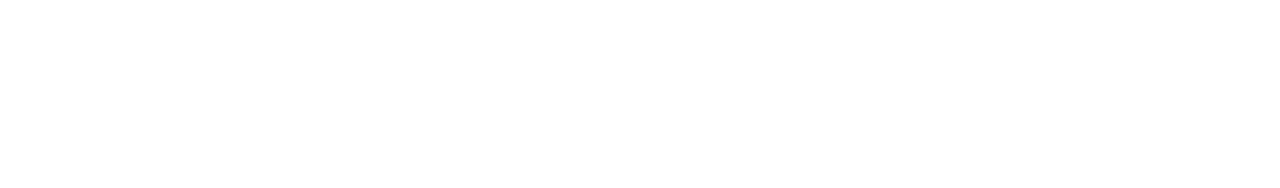
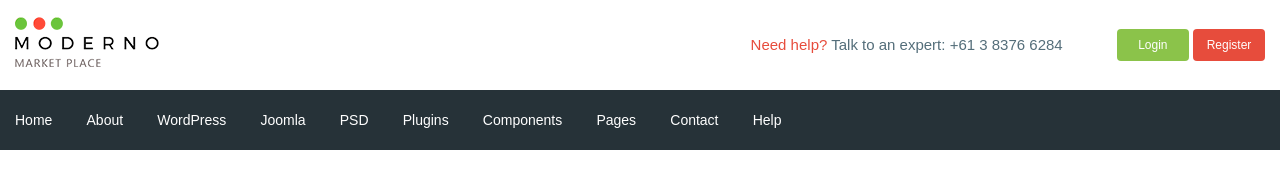
Before and after one commit to garmanika/moderno, a website: page app/index.html in a window 1280 px wide. Drawn offline with nearby package versions, Linux system fonts and the light colour scheme; files that its build step writes are made by us from their sources.

Commit message:
added header

```diff
--- a/app/index.html
+++ b/app/index.html
@@ -1,15 +1,100 @@
 <!DOCTYPE html>
 <html lang="en">
+
 <head>
   <meta charset="UTF-8">
   <meta name="viewport" content="width=device-width, initial-scale=1.0">
   <meta http-equiv="X-UA-Compatible" content="ie=edge">
   <title>Document</title>
+  <link href="https://fonts.googleapis.com/css?family=Roboto:500,700&display=swap" rel="stylesheet">
   <link rel="stylesheet" href="css/libs.min.css">
   <link rel="stylesheet" href="css/style.min.css">
 </head>
+
 <body>
+  <header class="header">
+    <div class="header__top">
+      <div class="container">
+        <div class="header__top-inner">
+          <div class="header__logo">
+            <a href="#">
+              <img src="images/logo.png" alt="">
+            </a>
+          </div>
+          <div class="header__text">
+            <a href="#">
+              <span>Need help?</span>
+            </a> Talk to an expert: <a class="header__phone" href="tel:+61383766284">+61 3 8376 6284</a>
+          </div>
+          <div class="header__box">
+            <a class="basket" href="#"></a>
+            <a class="header__btn header__btn-login" href="#">Login</a>
+            <a class="header__btn header__btn-register" href="#">Register</a>
+          </div>
+        </div>
+      </div>
+    </div>
+    <div class="header__menu">
+      <div class="container">
+        <nav class="menu">
+          <ul class="menu__list">
+            <li>
+              <a href="#">
+                Home
 
+              </a>
+            </li>
+            <li>
+              <a href="#">
+                About
+              </a>
+            </li>
+            <li>
+              <a href="#">
+                WordPress
+              </a>
+            </li>
+            <li>
+              <a href="#">
+                Joomla
+              </a>
+            </li>
+            <li>
+              <a href="#">
+                PSD
+              </a>
+            </li>
+            <li>
+              <a href="#">
+                Plugins
+              </a>
+            </li>
+            <li>
+              <a href="#">
+                Components
+              </a>
+            </li>
+            <li>
+              <a href="#">
+                Pages
+              </a>
+            </li>
+            <li>
+              <a href="#">
+                Contact
+              </a>
+            </li>
+            <li>
+              <a href="#">
+                Help
+              </a>
+            </li>
+          </ul>
+        </nav>
+      </div>
+    </div>
+
+  </header>
 
 
 
@@ -18,4 +103,5 @@
   <script src="js/libs.min.js"></script>
   <script src="js/main.min.js"></script>
 </body>
+
 </html>
--- /dev/null
+++ b/app/scss/_fonts.scss
@@ -0,0 +1,7 @@
+@font-face{
+    font-family: 'Roboto-Regular', sans-serif;
+    src: url("./fonts/Roboto-Regular.woff2") format("woff2"),
+    url("./fonts/Roboto-Regular.woff") format("woff");
+    font-weight: 400;
+    font-display: swap;
+}
--- /dev/null
+++ b/app/scss/_global.scss
@@ -0,0 +1,31 @@
+html {
+    box-sizing: border-box;
+  }
+  *,
+  *::after,
+  *::before {
+    box-sizing: inherit;
+  }
+a{
+    display: inline-block;
+    text-decoration: none;
+    color: $text;
+}
+ul,
+li{
+    margin: 0;
+    padding: 0;
+    list-style: none;
+}
+body{
+  font-family: 'Roboto-Regular', sans-serif;
+  font-size: 15px;
+  line-height: 24px;
+  color: $text;
+  font-weight: 400;
+}
+.container{
+  min-width: 1200px;
+  margin: 0 auto;
+  padding: 0 15px;
+}
--- /dev/null
+++ b/app/scss/_vars.scss
@@ -0,0 +1,4 @@
+$text: #546e7a;
+$red: #e74c3c;
+$green: #8bc34a;
+$bg: #263238;
--- a/app/scss/style.scss
+++ b/app/scss/style.scss
@@ -1,8 +1,51 @@
-html {
-  box-sizing: border-box;
+@import 'vars';
+@import 'global';
+@import 'fonts';
+
+.header__top-inner{
+  display: flex;
+  justify-content: space-between;
+  height: 90px;
+  align-items: center;
 }
-*,
-*::after,
-*::before {
-  box-sizing: inherit;
+.header__text{
+  margin-left: auto;
+  margin-right: 50px;
+  span{
+    color: $red;
+  }
 }
+.header__btn{
+  padding: 4px;
+  width: 72px;
+  border-radius: 4px;
+  text-align: center;
+  color: #ffffff;
+  font-size: 12px;
+}
+.header__btn-login{
+  background-color: $green;
+}
+.header__btn-register{
+  background-color: $red;
+}
+.header__menu{
+  background-color: $bg;
+}
+.menu{
+  display: flex;
+  align-items: center;
+  height: 60px;
+}
+.menu__list{
+  li{
+    display: inline-block;
+    & + li{
+      margin-left: 30px;
+    }
+  }
+  a{
+    color: #ffffff;
+    font-size: 14px;
+  }
+}
--- a/gulpfile.js
+++ b/gulpfile.js
@@ -8,7 +8,7 @@ let gulp = require('gulp'),
   cssmin = require('gulp-cssmin');
 
 gulp.task('sass', function () {
-  return gulp.src('app/scss/style.scss')
+  return gulp.src('app/scss/**/*.scss')
     .pipe(sass({ outputStyle: 'compressed' }))
     .pipe(rename({ suffix: '.min' }))
     .pipe(autoprefixer({
@@ -58,7 +58,7 @@ gulp.task('browser-sync', function () {
 });
 
 gulp.task('watch', function () {
-  gulp.watch('app/scss/style.scss', gulp.parallel('sass'))
+  gulp.watch('app/scss/**/*.scss', gulp.parallel('sass'))
   gulp.watch('app/*.html', gulp.parallel('html'))
   gulp.watch('app/js/*.js', gulp.parallel('js'))
 });
```
Also changed, not shown: app/fonts/Roboto-Regular.woff (added), app/fonts/Roboto-Regular.woff2 (added), app/images/logo.png (added).
